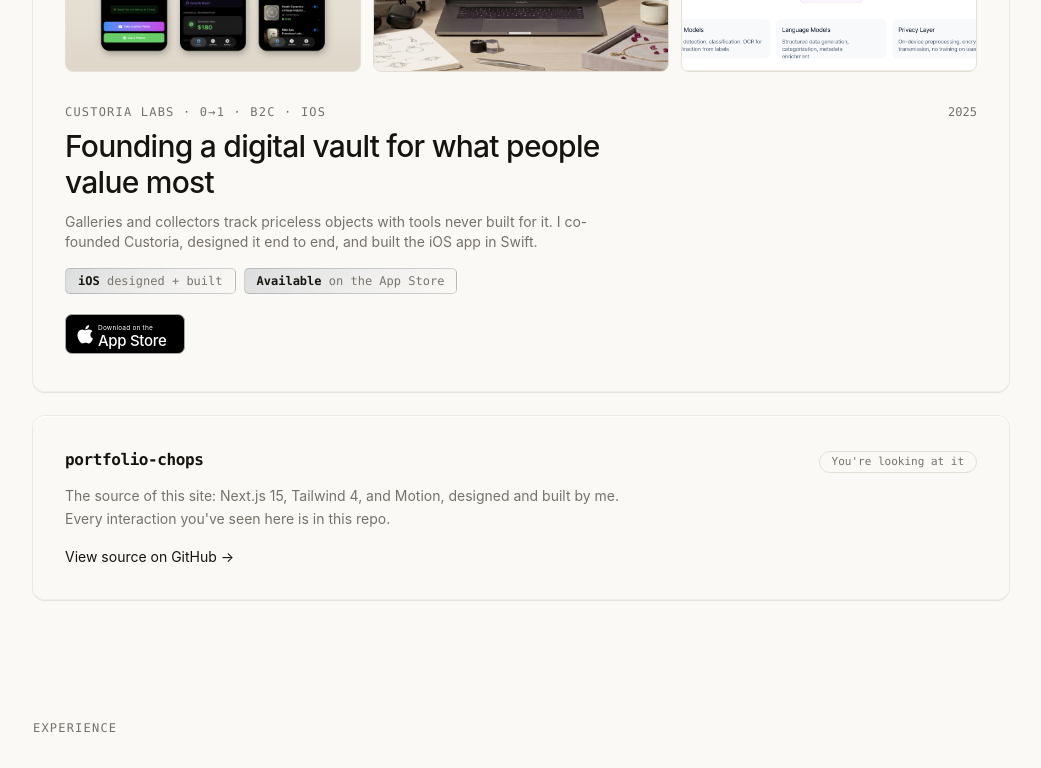
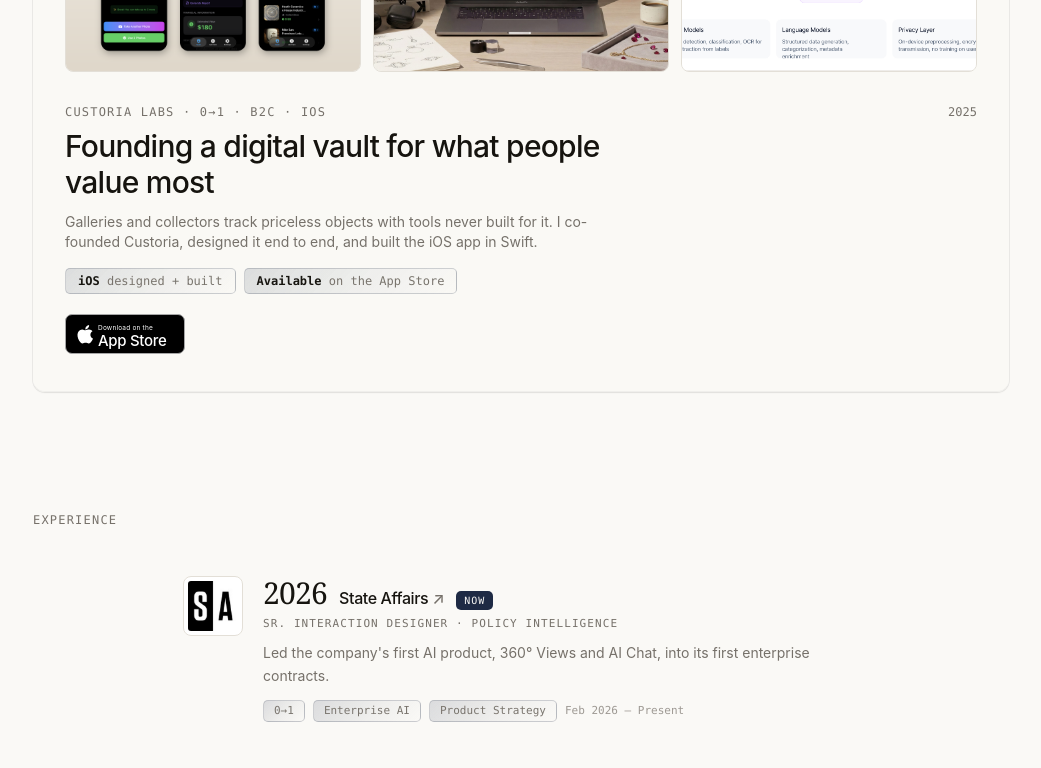
Before and after one commit to acaspx/portfolio-chops, a Next.js app: page / in a window 1280 px wide. Shown: the part 2412-3180 px from the top of the page, without its empty margins (119-1160 px from the left). Built offline with nearby package versions, Linux system fonts and the light colour scheme; no server answers.

Commit message:
Home: remove portfolio-chops repo card

```diff
--- a/components/AboutModal.tsx
+++ b/components/AboutModal.tsx
@@ -218,7 +218,6 @@ export default function AboutModal({
                   U.S. Navy engineer, four years. That&apos;s where I learned that systems fail
                   at their seams, and discipline is a design material.
                 </p>
-                <p>BFA in Human-Computer Interaction, MBA in Design Strategy.</p>
               </Panel>
 
               <Panel>
--- a/components/SideProjects.tsx
+++ b/components/SideProjects.tsx
@@ -37,30 +37,6 @@ export default function SideProjects() {
         <div className="mt-10 space-y-6">
           {/* Custoria - same case-study card as the work grid */}
           <WorkCard work={custoria} index={0} />
-
-          {/* portfolio-chops - full-width repo card */}
-          <Reveal delay={0.1}>
-            <a
-              href="https://github.com/acaspx/portfolio-chops"
-              target="_blank"
-              rel="noopener noreferrer"
-              className="group block rounded-2xl bg-paper/70 p-6 emboss emboss-hover sm:p-8"
-            >
-              <div className="flex items-baseline justify-between gap-4">
-                <h3 className="font-mono text-base font-semibold tracking-tight transition-colors group-hover:text-accent">
-                  portfolio-chops
-                </h3>
-                <span className="shrink-0 rounded-full border border-line px-3 py-0.5 font-mono text-[11px] text-muted">
-                  You&apos;re looking at it
-                </span>
-              </div>
-              <p className="mt-3 max-w-xl text-sm leading-relaxed text-muted">
-                The source of this site: Next.js 15, Tailwind 4, and Motion, designed and built
-                by me. Every interaction you&apos;ve seen here is in this repo.
-              </p>
-              <span className="link-line mt-4 inline-block text-sm">View source on GitHub →</span>
-            </a>
-          </Reveal>
         </div>
       </div>
     </section>
```
